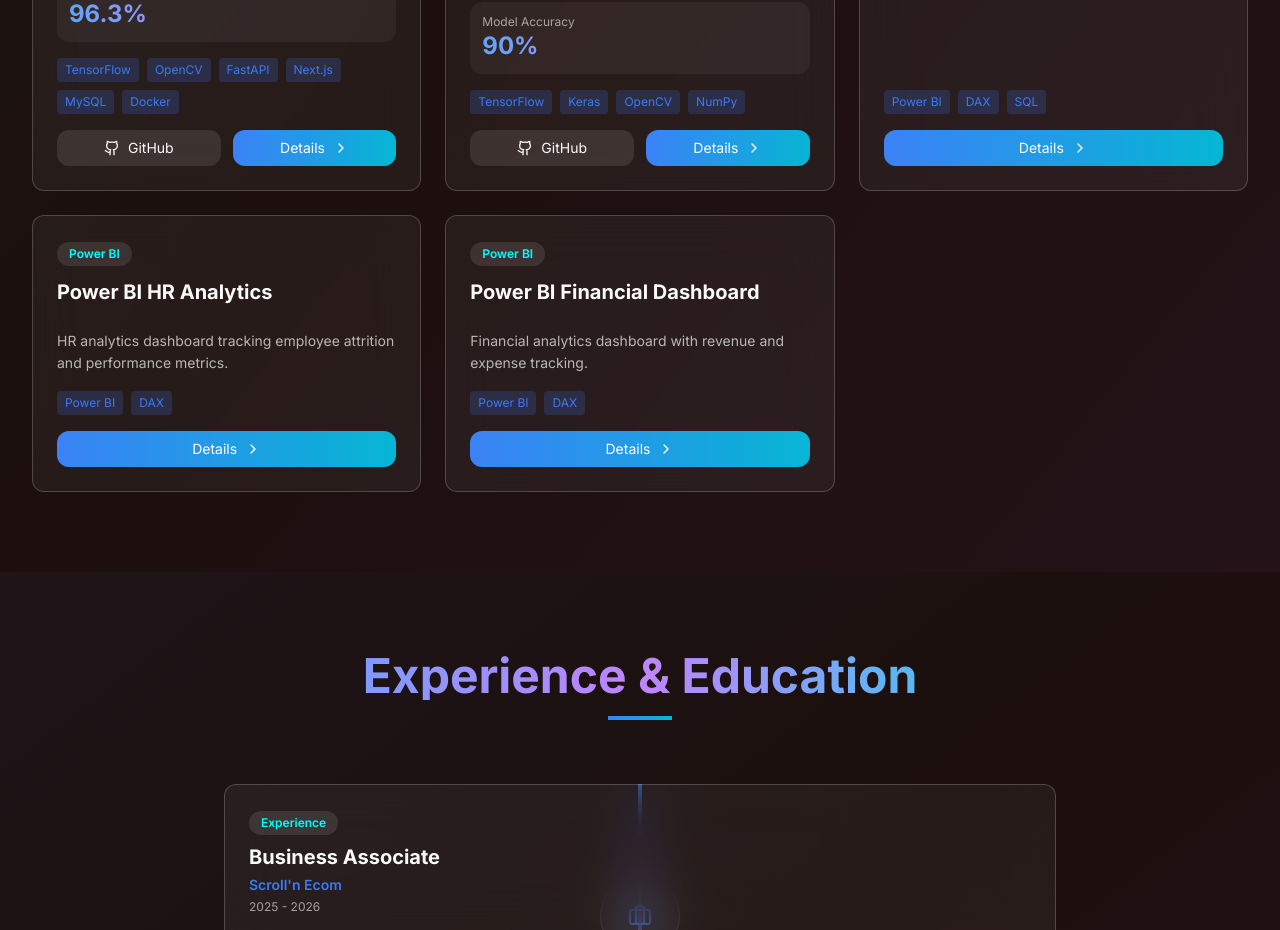
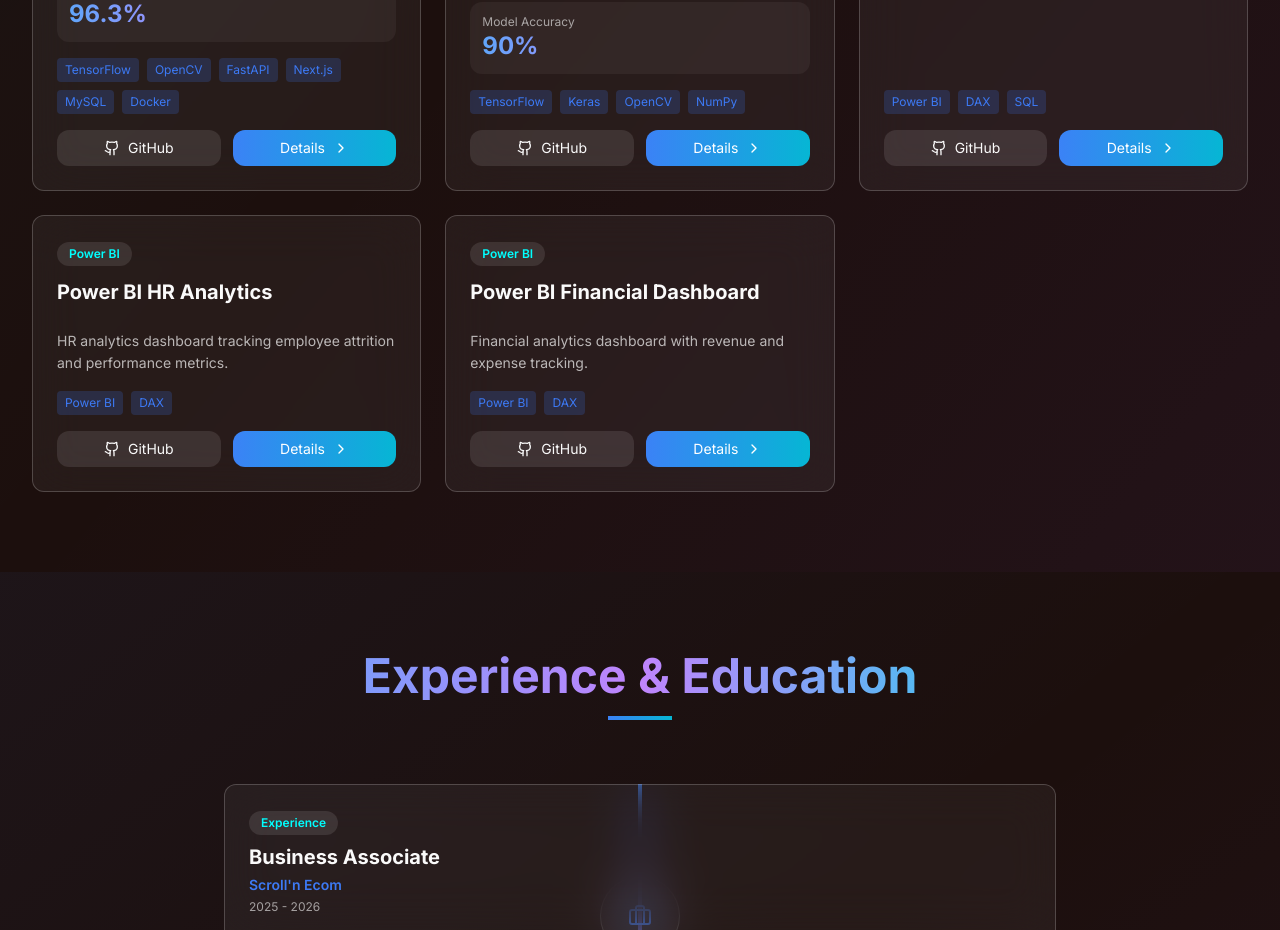
Before and after one commit to MuhammadAdnan586/portfolio, a Next.js app in the folder project/: page / in a window 1280 px wide. Shown: the part 3640-4570 px from the top of the page. Built offline with nearby package versions, Linux system fonts and the light colour scheme.

Commit message:
Show GitHub button for all projects including Power BI dashboards

```diff
--- a/project/app/resume/page.tsx
+++ b/project/app/resume/page.tsx
@@ -41,7 +41,7 @@ export default function ResumePage() {
             transition={{ delay: 0.2, duration: 0.6 }}
           >
             <iframe
-              src="/Muhammad_Adnan_(CV).pdf"
+              src="/Muhammad Adnan (CV).pdf"
               className="w-full h-screen min-h-96 rounded-lg"
               title="Muhammad Adnan CV"
             />
@@ -55,7 +55,7 @@ export default function ResumePage() {
             transition={{ delay: 0.3, duration: 0.6 }}
           >
             <motion.a
-              href="/Muhammad_Adnan_(CV).pdf"
+              href="/Muhammad Adnan (CV).pdf"
               download
               className="inline-flex items-center gap-2 px-8 py-3 bg-gradient-to-r from-blue-500 to-cyan-500 text-white font-semibold rounded-lg hover:shadow-lg hover:shadow-blue-500/50 transition-all"
               whileHover={{ scale: 1.05 }}
--- a/project/components/projects.tsx
+++ b/project/components/projects.tsx
@@ -218,7 +218,7 @@ export function Projects() {
 
                   {/* Buttons */}
                   <div className="flex gap-3 mt-auto">
-{project.github && project.github !== '#' && project.category !== 'Power BI' && (                      <motion.a
+{project.github && project.github !== '#' && (                      <motion.a
                         href={project.github}
                         target="_blank"
                         rel="noopener noreferrer"
```
Also changed, not shown: 2 other files (tests, documents, lock files or other folders).
